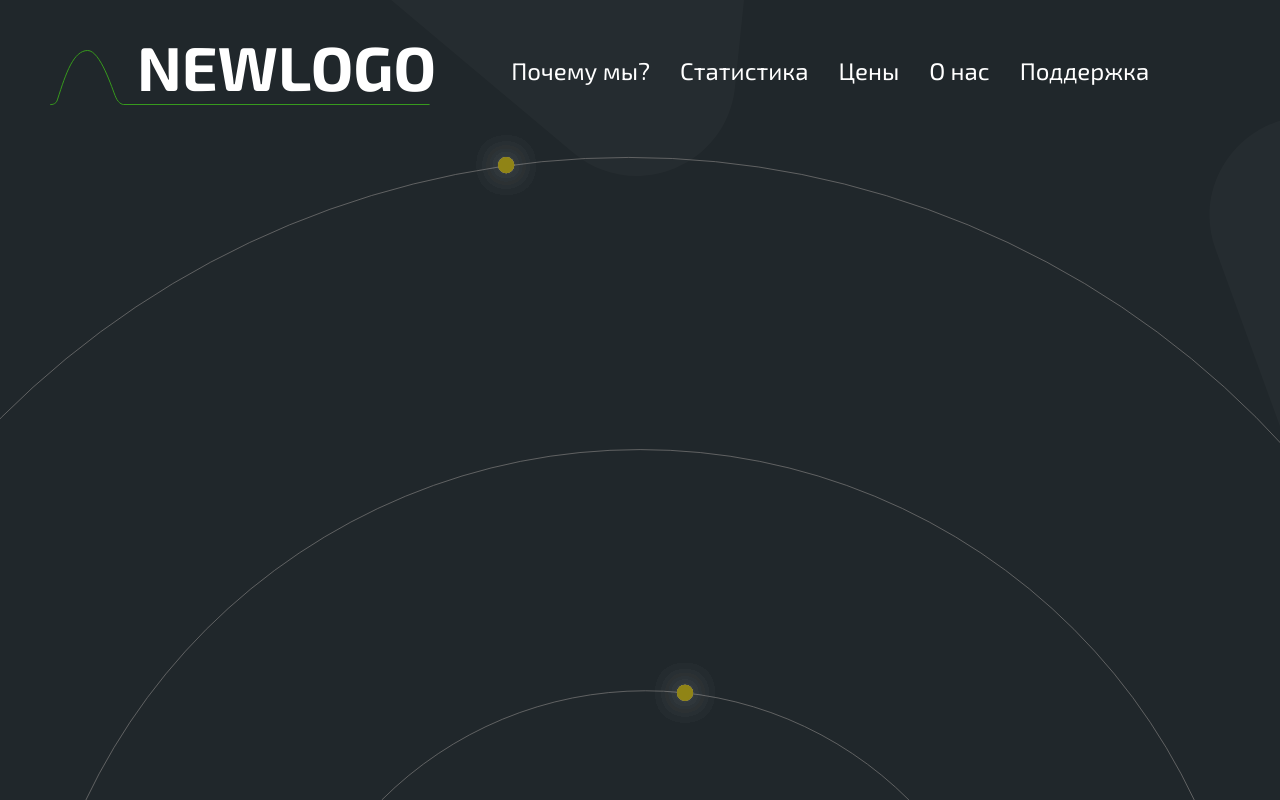
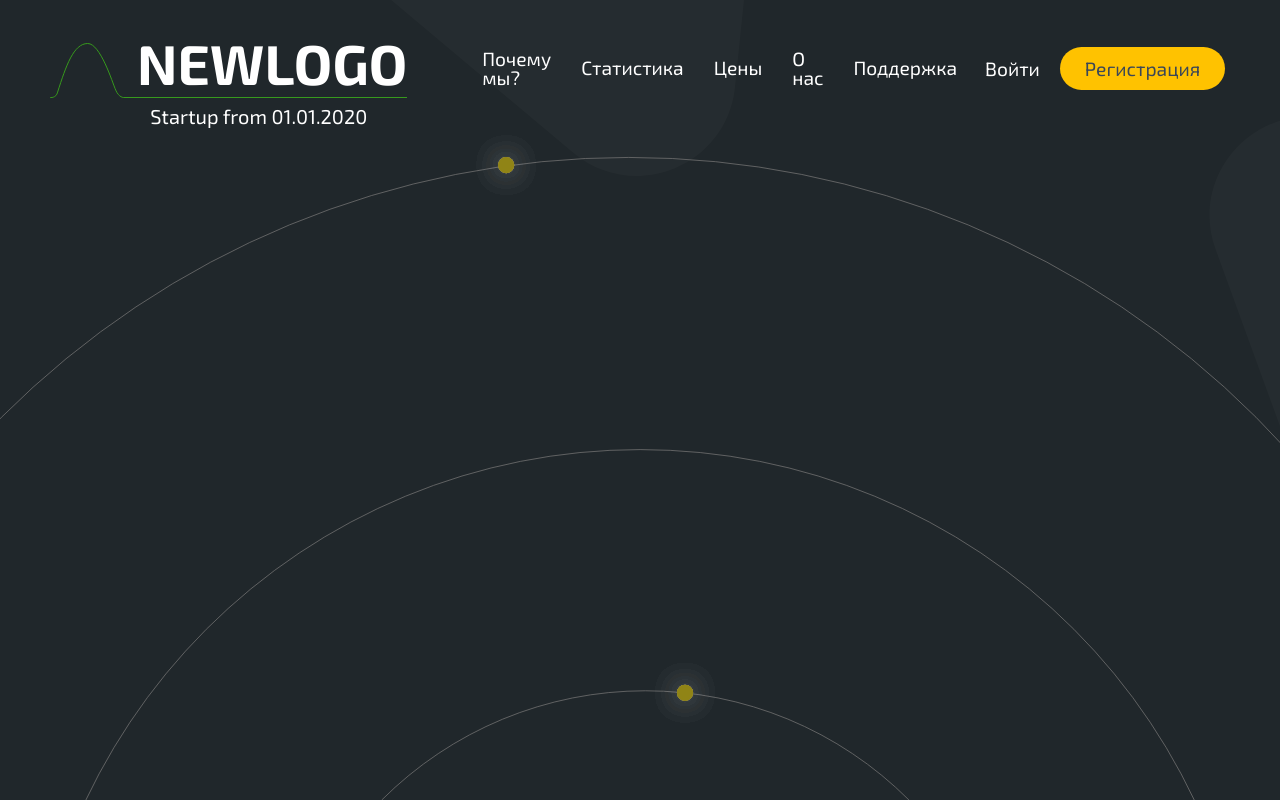
Before and after one commit to Gogabok/Invest-Project, a Vue app in the folder home-page/: page / in a window 1280 px wide. Built offline with nearby package versions, Linux system fonts and the light colour scheme.

Commit message:
Кнопки логина и регистрации, переключение языков, завершение хедера

```diff
--- /dev/null
+++ b/home-page/src/components/header/controlsBtns.vue
@@ -0,0 +1,52 @@
+<template>
+  <div class="controls-wrapper">
+    <div class="login">
+      <button>Войти</button>
+    </div>
+    <div class="registration">
+      <button>Регистрация</button>
+    </div>
+  </div>
+</template>
+
+<script>
+export default {
+  name: "controls"
+}
+</script>
+
+<style lang="scss">
+  .controls-wrapper {
+    display: flex;
+    align-items: center;
+    .login {
+      margin: 0px 7px;
+      & button {
+        background: none;
+        border: none;
+        color: #fff;
+        font-family: "Exo 2", sans-serif;
+        font-size: 1.2em;
+        font-weight: 400;
+      }
+    }
+    .registration {
+      margin: 0px 7px;
+      & button {
+        background: #FFC200;
+        border-radius: 94px;
+        color: #3B4757;
+        font-family: "Exo 2", sans-serif;
+        font-size: 1.2em;
+        font-weight: 400;
+        border: none;
+        padding: 10px 25px;
+        transition-duration: .2s;
+        &:hover {
+          box-shadow: 0px 0px 10px 0px #FFC200;
+          transition-duration: .2s;
+        }
+      }
+    }
+  }
+</style>
--- a/home-page/src/components/header/header.vue
+++ b/home-page/src/components/header/header.vue
@@ -2,16 +2,22 @@
   <div class="header-wrapper">
     <logo/>
     <navigation-component/>
+    <controls
+      class="controls"
+    />
+    <languages/>
   </div>
 </template>
 
 <script>
 import logo from "@/components/header/logo"
 import navigationComponent from "@/components/header/navigation"
+import controls from "@/components/header/controlsBtns"
+import languages from "@/components/header/languages"
 export default {
   name: "mainHeader",
   components: {
-    logo, navigationComponent
+    logo, navigationComponent, controls, languages
   }
 }
 </script>
@@ -22,4 +28,7 @@ export default {
     display: flex;
     align-items: center;
   }
+  .controls {
+    margin-left: auto;
+  }
 </style>
--- /dev/null
+++ b/home-page/src/components/header/languages.vue
@@ -0,0 +1,35 @@
+<template>
+  <div class="languages">
+    <p class="language-current">РУ</p>
+    <img src="../../assets/header/triangle-languages.svg" alt="">
+  </div>
+</template>
+
+<script>
+export default {
+  name: "languages"
+}
+</script>
+
+<style lang="scss" scoped>
+  .languages {
+    display: flex;
+    align-items: center;
+    flex-direction: column;
+    justify-content: center;
+    background: rgba(112, 112, 112, 0.25);
+    border-radius: 50%;
+    width: 75px;
+    height: 75px;
+    cursor: pointer;
+    user-select: none;
+    margin-left: 60px;
+    & .language-current {
+      color: #fff;
+      font-family: "Exo 2", sans-serif;
+      font-size: 1.2em;
+      margin: 9px 0px;
+      font-weight: bold;
+    }
+  }
+</style>
--- a/home-page/src/components/header/logo.vue
+++ b/home-page/src/components/header/logo.vue
@@ -1,6 +1,7 @@
 <template>
   <div class="logo">
     <p class="logo-title">NEWLOGO</p>
+    <p class="logo-desc">Startup from 01.01.2020</p>
   </div>
 </template>
 
@@ -14,13 +15,23 @@ export default {
 .logo {
   padding: 5px 0px 15px 87px;
   background: url("../../assets/header/logo.png") no-repeat;
-  background-position: 0px 20px;
+  background-position: 0px 13px;
+  position: relative;
 }
 .logo-title {
-  font-size: 62px;
+  font-size: 3.5em;
   font-family: "Exo 2", sans-serif;
   font-weight: bold;
   color: #fff;
+}
+.logo-desc {
+  color: #fff;
+  font-family: "Exo 2", sans-serif;
+  font-weight: 400;
+  font-size: 20px;
+  bottom: -20px;
+  right: 40px;
+  position: absolute;
 }
 * {
   user-select: none;
--- a/home-page/src/components/header/navigation.vue
+++ b/home-page/src/components/header/navigation.vue
@@ -54,10 +54,11 @@ export default {
     .navigation-list-item {
       color: #fff;
       margin: 0px 15px;
-      font-size: 1.5em;
+      font-size: 1.2em;
       font-family: "Exo 2", sans-serif;
       font-weight: medium;
       cursor: pointer;
+      user-select: none;
     }
   }
 </style>
```
Also changed, not shown: home-page/src/assets/header/triangle-languages.svg (added).
